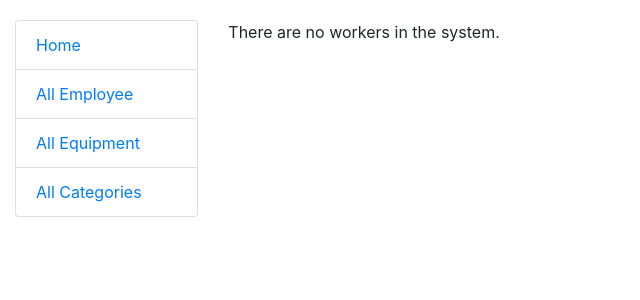
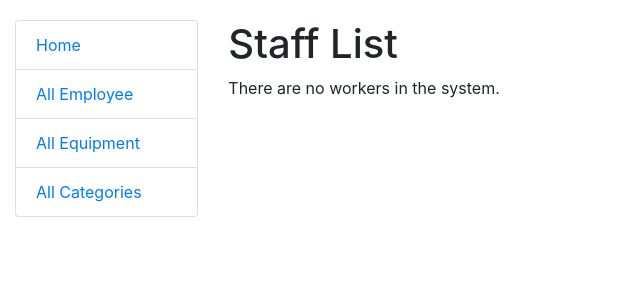
Before and after one commit to YBlck/office-inventory-system, a Django app: page /staff/ in a window 1280 px wide. Shown: the top 300 px of the page, without its empty margins (0-640 px from the left). Run offline with Django 5.2, Linux system fonts and the light colour scheme; data that the repository does not hold is empty.

Commit message:
feat: add h1 header to templates
- add h1 to category_list.html
- add h1 to staff_list.html

```diff
--- a/templates/manager/category_list.html
+++ b/templates/manager/category_list.html
@@ -1,6 +1,7 @@
 {% extends "base.html" %}
 
 {% block content %}
+  <h1>Category List</h1>
   {% if category_list %}
   <table class="table">
     <tr>
--- a/templates/manager/staff_list.html
+++ b/templates/manager/staff_list.html
@@ -1,6 +1,7 @@
 {% extends "base.html" %}
 
 {% block content %}
+  <h1>Staff List</h1>
   {% if staff_list %}
   <table class="table">
     <tr>
```
